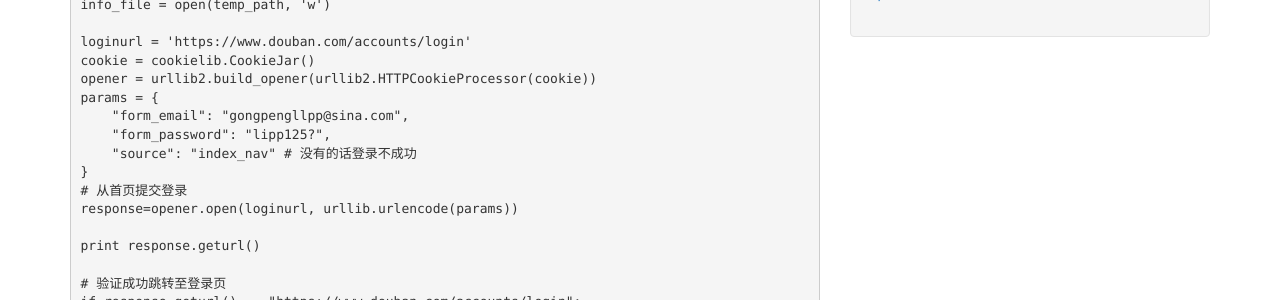
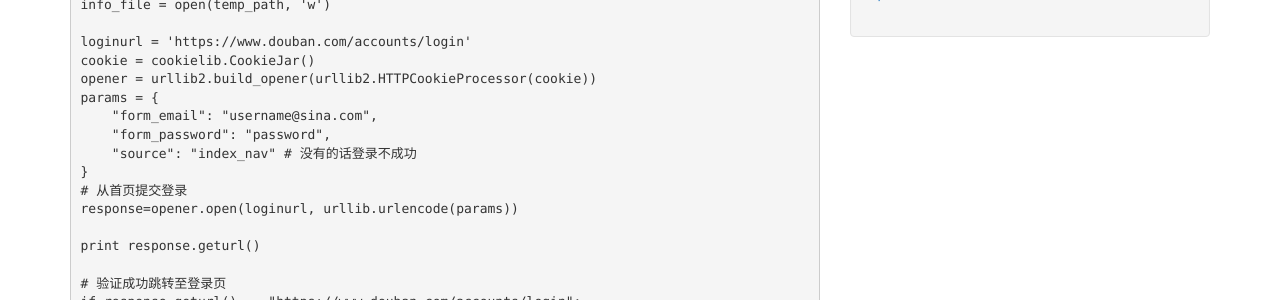
Before and after one commit to penger/penger.github.io, a Jekyll site: the page built from _posts/2017-04-01-python-get-weibo-from-douban.markdown, in a window 1280 px wide and 1400 px high. Shown: the part 696-996 px from the top of the window. Built offline with Jekyll 4.4.1, drawn with Linux system fonts in a browser that asks for light colours; some of the changed text lies outside the part shown.

Commit message:
隐去密码

```diff
--- a/_posts/2017-04-01-python-get-weibo-from-douban.markdown
+++ b/_posts/2017-04-01-python-get-weibo-from-douban.markdown
@@ -34,8 +34,8 @@
 cookie = cookielib.CookieJar()
 opener = urllib2.build_opener(urllib2.HTTPCookieProcessor(cookie))
 params = {
-    "form_email": "gongpengllpp@sina.com",
-    "form_password": "lipp125?",
+    "form_email": "username@sina.com",
+    "form_password": "password",
     "source": "index_nav" # 没有的话登录不成功
 }
 # 从首页提交登录
```
